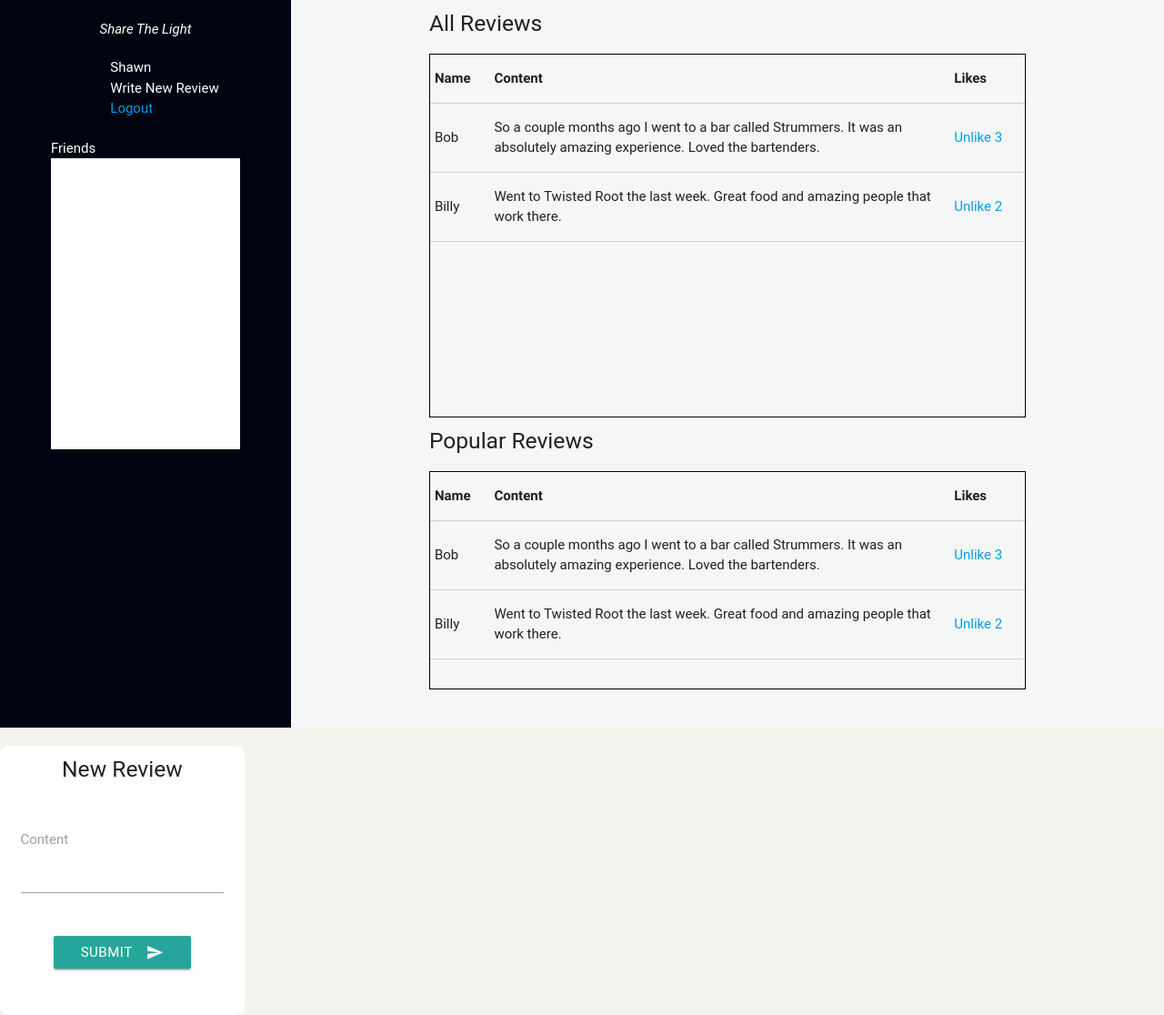
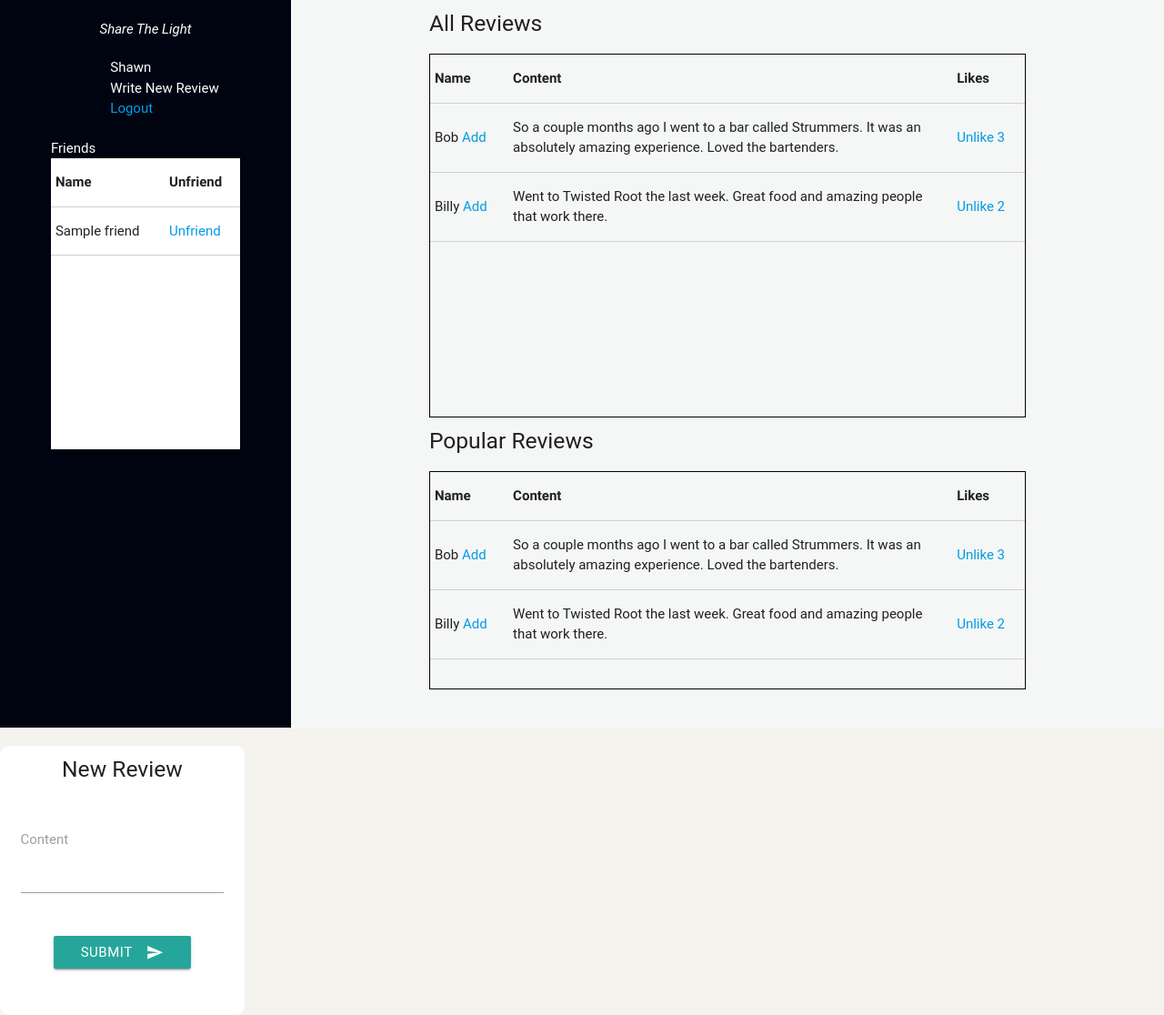
Before and after one commit to shawnbaughcodes/light, a Django app: template light/templates/light/home.html in a window 1280 px wide. Shown: the whole page at 91% size. Run offline with Django 3.2, Linux system fonts and the light colour scheme; data comes from the database, SQL or seed files in the repository; both versions use the stored data as it was after the commit; tables that the repository leaves empty hold one stand-in row (values such as "Sample post"); the template is opened without the code that fills it: values that come from a table or form of the project are taken from there, most other values are stand-ins (such as "Sample title", 1, 10 or a date in 2020); some libraries are stand-ins or nearby versions; some web fonts are replaced.

Commit message:
Added Friend and Unfriend actions to home dashboard.

```diff
--- a/light/static/light/js/script.js
+++ b/light/static/light/js/script.js
@@ -5,11 +5,11 @@ $(document).ready(function() {
      $('ul.tabs').tabs();
      $('#my_popup').on('click', '.login_btn', function() {
          $('.register').hide();
-         $('.login').show()
+         $('.login_form').show()
      })
      $('#my_popup').on('click', '.register_btn', function() {
          $('.register').show();
-         $('.login').hide()
+         $('.login_form').hide()
      })
     //  $('h1#cancel_button').click(function(){
     //      $('.reg_and_login_container').slideUp('slow', function() {
--- a/light/templates/light/home.html
+++ b/light/templates/light/home.html
@@ -21,7 +21,23 @@
           <div class="container">
               <p id="friends">Friends</p>
               <div class="friends">
+                <table class="bordered highlight">
+                    <thead>
+                        <tr>
+                            <th>Name</th>
+                            <th>Unfriend</th>
+                        </tr>
+                    </thead>
 
+                    <tbody>
+                        {%for friend in friends%}
+                        <tr>
+                            <td>{{friend.name}}</td>
+                            <td><a href="/unfriend/{{friend.id}}">Unfriend</a></td>
+                        </tr>
+                        {%endfor%}
+                    </tbody>
+                </table>
               </div>
           </div>
 
@@ -32,10 +48,11 @@
             <!-- ALL REVIEWS -->
             <h5>All Reviews</h5>
             <div class="all_reviews">
-                <table class="bordered">
+                <table class="bordered highlight">
                     <thead>
                       <tr>
                           <th>Name</th>
+
                           <th>Content</th>
                           <th>Likes</th>
                       </tr>
@@ -43,7 +60,16 @@
                     <tbody>
                         {%for review in reviews%}
                       <tr>
-                        <td>{{review.user.name}}</td>
+                        <td>{{review.user.name}}
+                            {%for friend in friends%}
+                                {%if review.user.id != friend.id %}
+                                <a href="/add/{{review.user.id}}">Add</a>
+                                {%else%}
+                                <!-- <a href="#"></a> -->
+                                {%endif%}
+                            {%endfor%}
+                        </td>
+
                         <td>{{review.content}}</td>
                         <td>
                             {%if current_user not in review.liked_by.all %}
@@ -71,7 +97,13 @@
                     <tbody>
                         {%for review in popular_reviews%}
                       <tr>
-                        <td>{{review.user.name}}</td>
+                        <td>{{review.user.name}}
+                            {%for friend in friends%}
+                                {%if review.user.id != friend.id %}
+                                <a href="/add/{{review.user.id}}">Add</a>
+                                {%endif%}
+                            {%endfor%}
+                        </td>
                         <td>{{review.content}}</td>
                         <td>
                             {%if current_user not in review.liked_by.all %}
@@ -99,8 +131,8 @@
                 <div class="input-field col s12">
                     <select name="topic">
                         <option value="" disabled selected>Choose your topic</option>
-                        <option value="1">Bar/Venue</option>
-                        <option value="2">Concert</option>
+                        <option value="Bar/Venue">Bar/Venue</option>
+                        <option value="Concert">Concert</option>
                     </select>
                 </div>
                 <div class="row">
--- a/light/templates/light/index.html
+++ b/light/templates/light/index.html
@@ -137,16 +137,16 @@
                     {%endfor%}
                 </form>
                 <!-- LOGIN -->
-                <form action="/login" class="col s12 login" method="post" hidden>
+                <form action="/login" class="col s12 login_form" method="post" hidden>
                     {% csrf_token %}
                     <div class="row">
                         <div class="input-field col s12">
-                            <input placeholder="Email" id="email" type="email" class="validate" name="email">
+                            <input placeholder="Email" id="email" type="email" name="email" class="validate">
                         </div>
                     </div>
                     <div class="row">
                         <div class="input-field col s12">
-                            <input placeholder="Password" id="password" type="password" class="validate" name="password">
+                            <input placeholder="Password" id="password" type="password" name="password" class="validate">
                         </div>
                     </div>
                     <div class="row">
--- a/light/urls.py
+++ b/light/urls.py
@@ -13,4 +13,6 @@ urlpatterns = [
     url(r'^unlike/(?P<id>\d+)$', views.unlike),
     url(r'^account/(?P<id>\d+)$', views.account),
     url(r'^delete/(?P<id>\d+)$', views.delete),
+    url(r'^add/(?P<id>\d+)$', views.add),
+    url(r'^unfriend/(?P<id>\d+)$', views.unfriend),
 ]
```
Also changed, not shown: light/views.py (+13 -15 lines), db.sqlite3, 2 other files.
